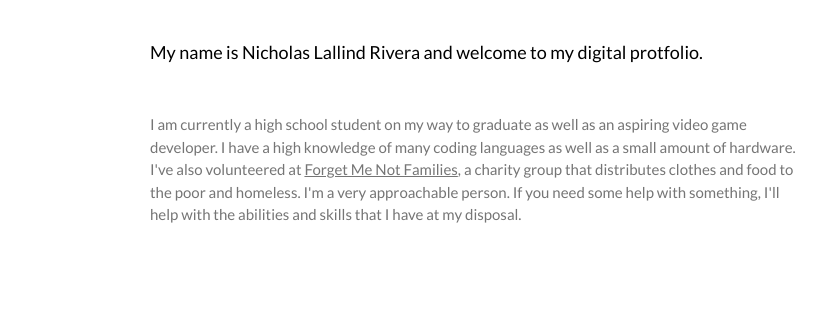
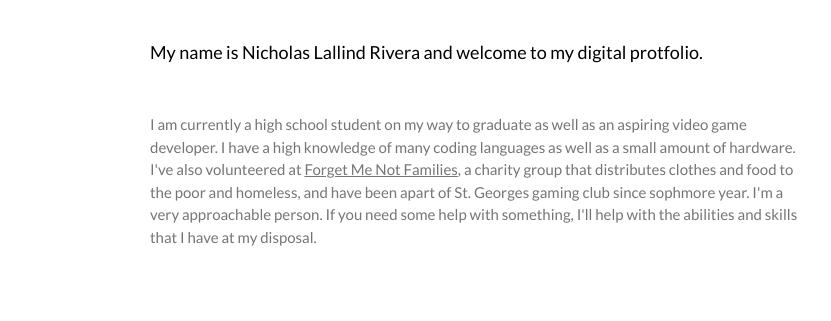
Before and after one commit to HoliestGamer/Digital-Portfolio, a plain HTML site: page index.html in a window 1280 px wide. Shown: the part 515-836 px from the top of the page, 0-831 px from the left. Drawn offline with nearby package versions, Linux system fonts and the light colour scheme.

Commit message:
Added information regarding gaming club and voluntary.

```diff
--- a/index.html
+++ b/index.html
@@ -54,7 +54,7 @@
           <h1><strong>Hello!</strong></h1>
           <h5 class="w3-padding-32">My name is Nicholas Lallind Rivera and welcome to my digital protfolio.</h5>
 
-          <p class="w3-text-grey">I am currently a high school student on my way to graduate as well as an aspiring video game developer. I have a high knowledge of many coding languages as well as a small amount of hardware. I've also volunteered at <a href="https://forgetmenotfamiliesde.com/">Forget Me Not Families</a>, a charity group that distributes clothes and food to the poor and homeless. I'm a very approachable person. If you need some help with something, I'll help with the abilities and skills that I have at my disposal.</p>
+          <p class="w3-text-grey">I am currently a high school student on my way to graduate as well as an aspiring video game developer. I have a high knowledge of many coding languages as well as a small amount of hardware. I've also volunteered at <a href="https://forgetmenotfamiliesde.com/">Forget Me Not Families</a>, a charity group that distributes clothes and food to the poor and homeless, and have been apart of St. Georges gaming club since sophmore year. I'm a very approachable person. If you need some help with something, I'll help with the abilities and skills that I have at my disposal.</p>
         </div>
 
         <div class="w3-third w3-center">
```
